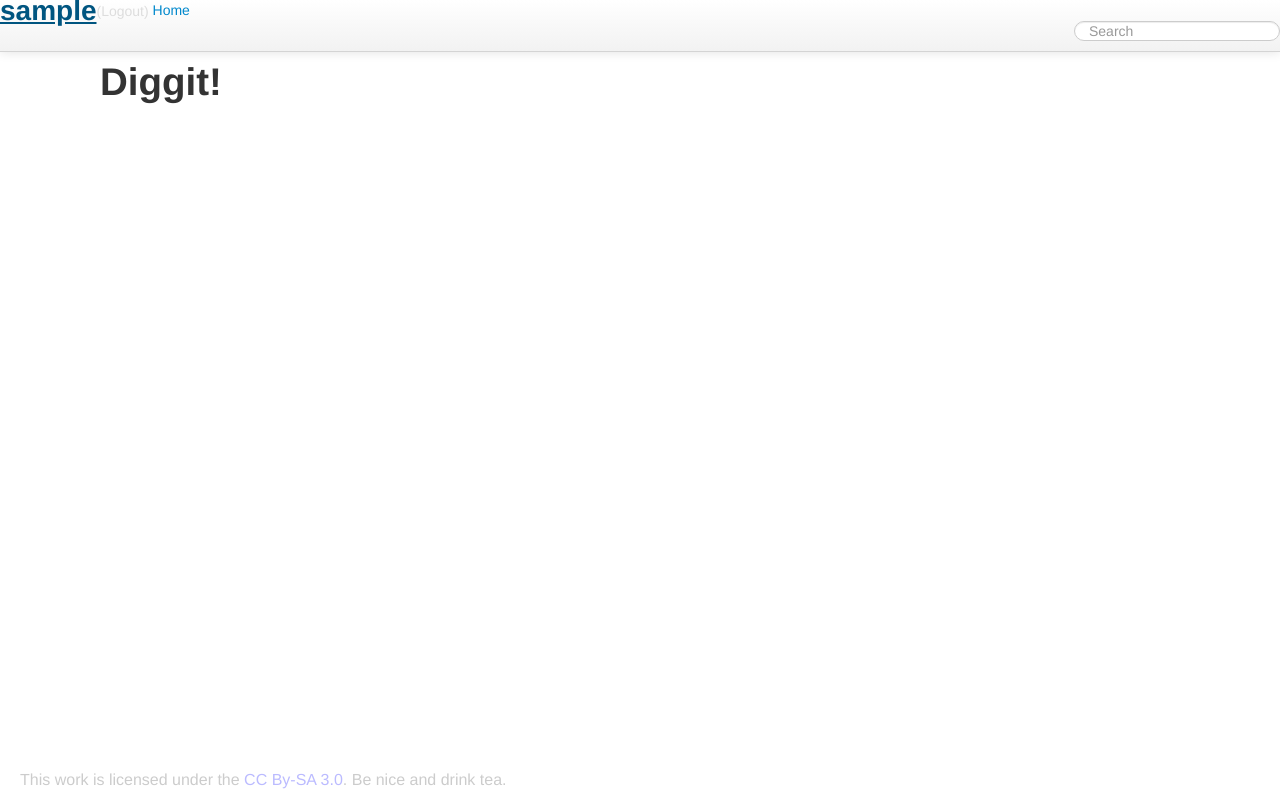
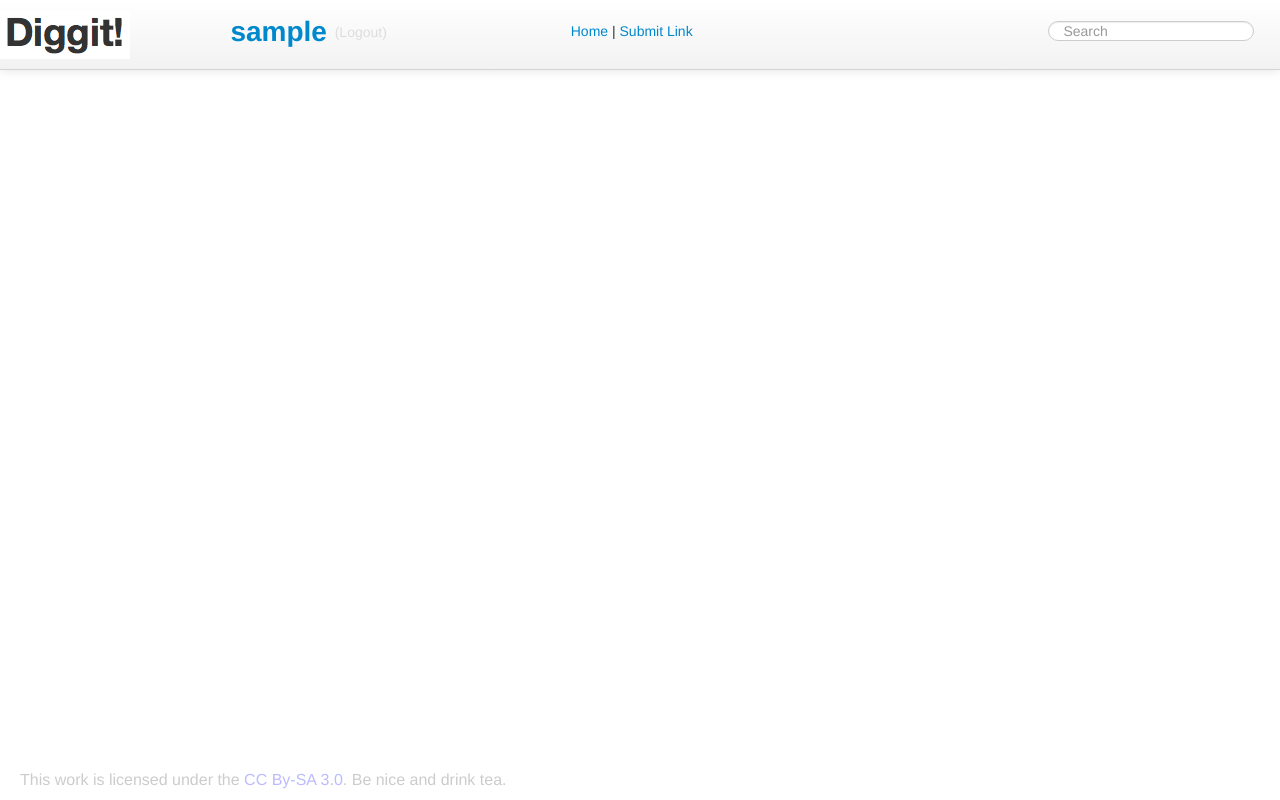
Before and after one commit to viennalabs/diggit, a Django app: page / in a window 1280 px wide. Run offline with Django 3.2, Linux system fonts and the light colour scheme; the visitor is signed in with stand-in values (Sample User, id 1); data that the repository does not hold is empty.

Commit message:
can now view links, logo placeholder

```diff
--- a/diggit/templates/base.html
+++ b/diggit/templates/base.html
@@ -6,7 +6,9 @@
 
 	<style type="text/css">
 
-
+		body {
+			padding-top: 100px;
+		}
 		.searchbar {
 
 		}
@@ -33,31 +35,68 @@
         .searchbar {
         	padding-bottom: 10px
         }
+        .header-elements {
+        	position: absolute;
+        	top: 30%;
+        	padding-left: 18%;
 
+        }
+        .header-search {
+        	position: absolute;
+        	top: 30%;
+        	right: 2%;
+
+        }
 	</style>
 </head>
 
 <body>
-
+	<div>
 		<div class="navbar navbar-fixed-top">
-		<div class="navbar-inner container-fluid nav-elements">
+			<div class="navbar-inner">
 
 				{% if user.is_authenticated %}
-			<a href="{% url 'profile' slug=user.username %}" class="username-header">{{ user.username }}</a><span class="logout-header">(<a href="{% url 'logout' %}">Logout</a>)</span>
+
+				<button type="button" class="btn btn-navbar" data-toggle="collapse" data-target=".nav-collapse">
+					<span class="icon-bar"></span>
+					<span class="icon-bar"></span>
+					<span class="icon-bar"></span>
+				</button>
+
+				<a class="brand" href="#">
+					<img src="{{ STATIC_URL }}img/logo.png" alt="Diggit!" />
+				</a>
+			<div class="header-elements">
+				<a href="{% url 'profile' slug=user.username %}" class="username-header">
+					{{ user.username }}
+				</a>
+
+				<span class="logout-header">(<a href="{% url 'logout' %}">Logout</a>)</span>
+
 				{% else %}
 				<ul class="nav">
 					<li><a href="{% url 'registration_register' %}">Sign up</a></li>
 					<li><a href="{% url 'login' %}">Login</a></li>
 				</ul>
 				{% endif %}
-			<a href="{% url 'home' %}">Home</a>
+
+				<a href="{% url 'home' %}" class="offset2">Home</a>
+				{% if user.is_authenticated %}
+				<span> | </span>
+				<a href="{ % url 'link_create' %}">Submit Link</a>
+				{% endif %}
+			</div>
+			<div class="header-search">
+				<span class="pull-right">
 					<form class="searchbar">
-				<input type="text" class="search-query pull-right" placeholder="Search" id="searchbar">
+						<input type="text" class="search-query" placeholder="Search" id="searchbar">
 					</form>
-
+				</span>
+			</div>
+			</div>
+		</div>
 	</div>
 	<div class="offset1">
-		<h1 class="">Diggit!</h1>
 		{% block content %}
 		{% endblock %}
 	</div>
--- a/diggit/templates/links/link_list.html
+++ b/diggit/templates/links/link_list.html
@@ -10,7 +10,10 @@
 			line-height: 30px;
 			}
 		.votecount {
-			color: #bbbbbb;
+			color: #aaaaaa;
+		}
+		.direct {
+			color: #aaaaaa;
 		}
 	</style>
 	<div class="links-div">
@@ -24,8 +27,11 @@
 		{% for link in object_list %}
 			<li>
 				<span class="votecount"> [{{ link.votes }}] </span>
+				<a href="{% url 'link_detail' pk=link.pk %}">
+					<span class="title"> {{ link.title }} </span>
+				</a>
 				<a href="{{ link.url }}">
-				<span class="title"> {{ link.title }} </span>
+					<small class="direct"> (Direct Link)</small>
 				</a>
 			</li>
 		{% endfor %}
```
Also changed, not shown: diggit/templates/links/link_detail.html (+5 -4 lines), links/tests.py (deleted, +0 -16 lines), assets/img/logo.png (added), 1 other file. Lines whose indentation alone changed are shown as unchanged.
